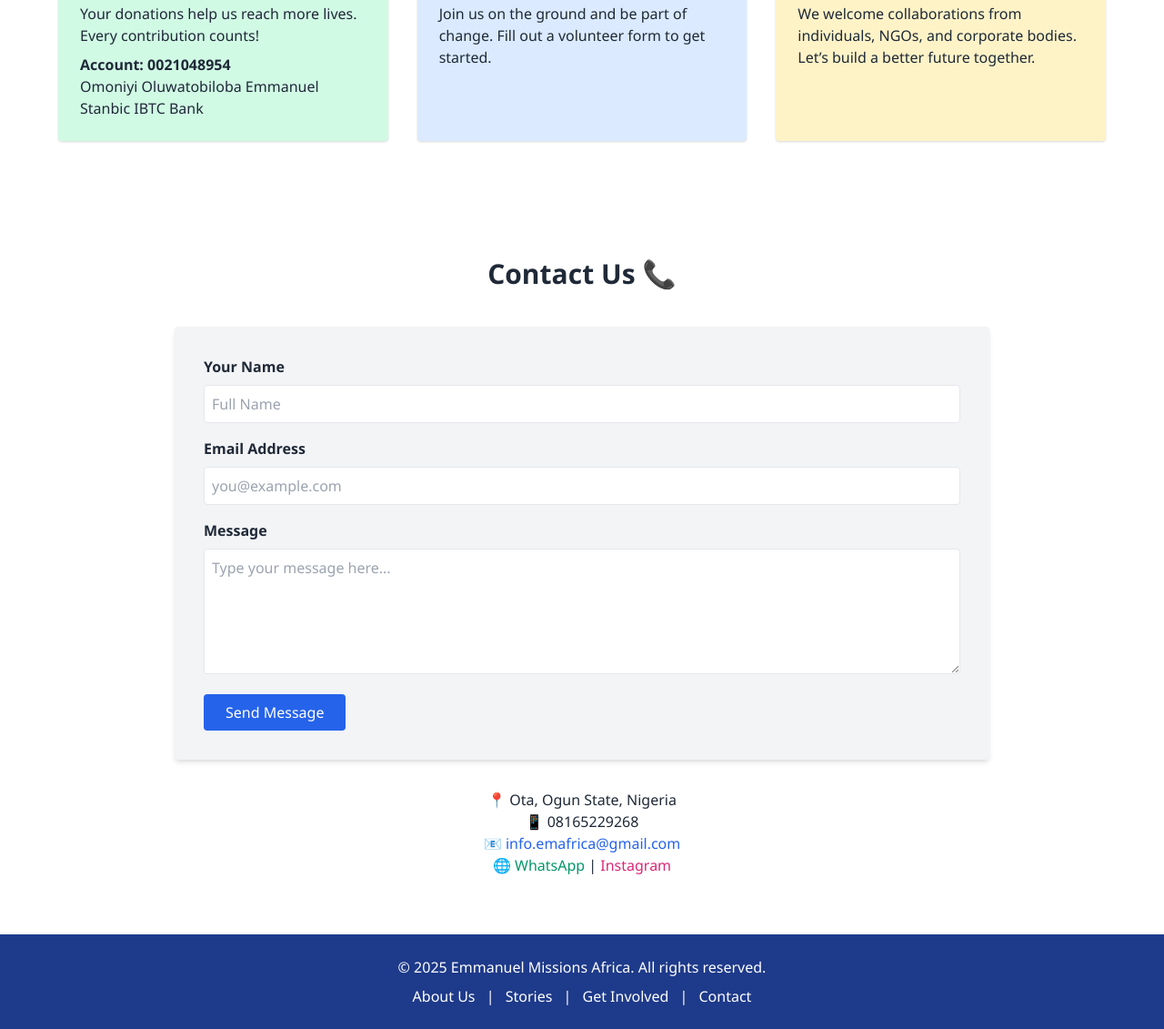
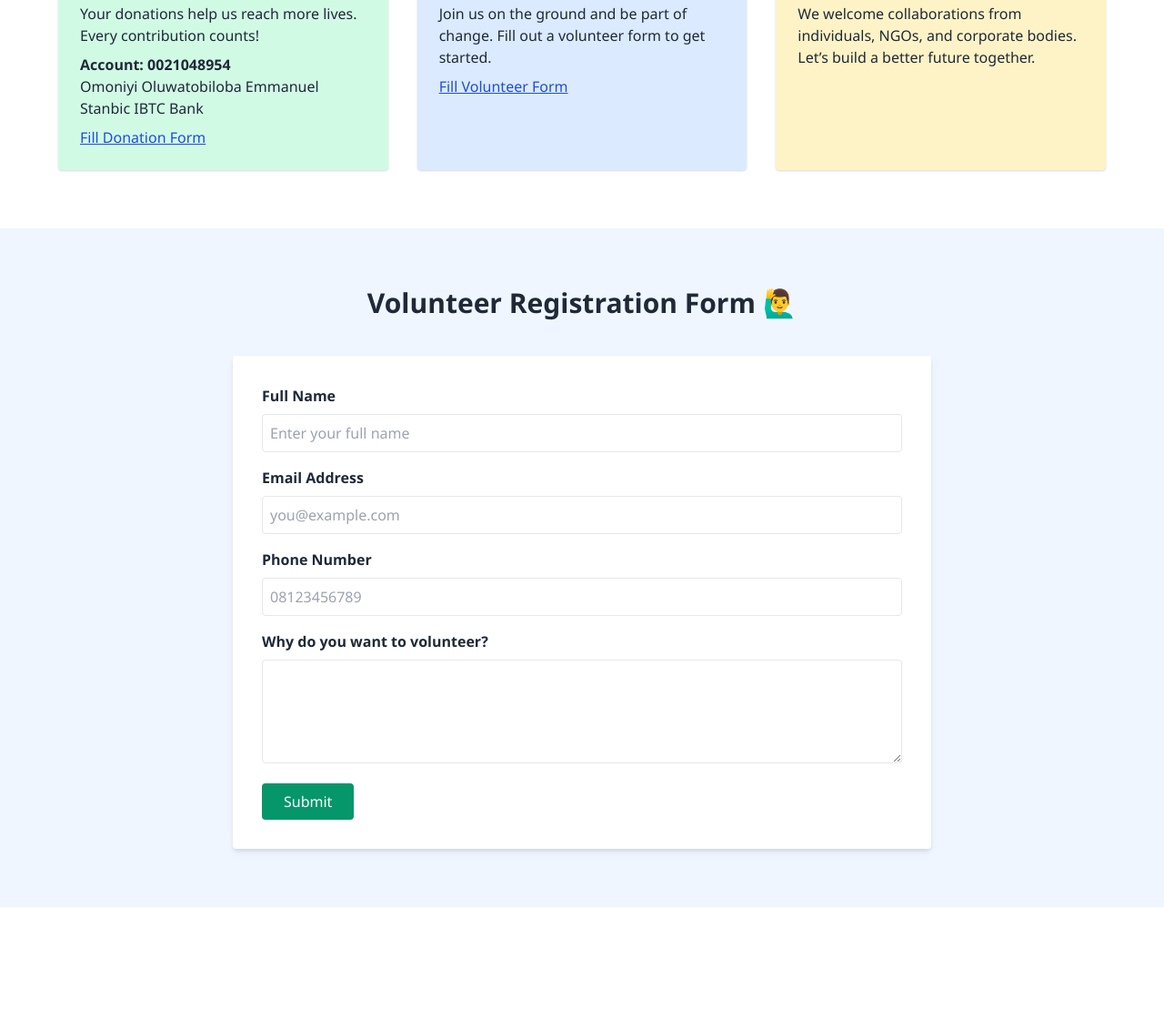
Before and after one commit to EALimited/EMAfrica, a plain HTML site: page index.html in a window 1280 px wide. Shown: the part 3609-4740 px from the top of the page at 91% size. After the commit the page ends 4606 px from the top, so only its background shows below. Drawn offline with nearby package versions, Linux system fonts and the light colour scheme.

Commit message:
index.html

```diff
--- a/index.html
+++ b/index.html
@@ -86,10 +86,12 @@
           <p class="mt-2 font-semibold">Account: 0021048954</p>
           <p>Omoniyi Oluwatobiloba Emmanuel</p>
           <p>Stanbic IBTC Bank</p>
+          <a href="#donate" class="text-blue-700 underline mt-2 inline-block">Fill Donation Form</a>
         </div>
         <div class="bg-blue-100 p-6 rounded shadow">
           <h3 class="text-xl font-semibold mb-4">Volunteer 🙋‍♀️</h3>
           <p>Join us on the ground and be part of change. Fill out a volunteer form to get started.</p>
+          <a href="#volunteer" class="text-blue-700 underline mt-2 inline-block">Fill Volunteer Form</a>
         </div>
         <div class="bg-yellow-100 p-6 rounded shadow">
           <h3 class="text-xl font-semibold mb-4">Partner With Us 🤝</h3>
@@ -99,43 +101,24 @@
     </div>
   </section>
 
-  <!-- Contact Section -->
-  <section id="contact" class="py-16 px-6 bg-white">
-    <div class="max-w-4xl mx-auto">
-      <h2 class="text-3xl font-bold text-center mb-10">Contact Us 📞</h2>
-      <form class="bg-gray-100 p-8 rounded shadow-md">
-        <label class="block mb-2 font-semibold">Your Name</label>
-        <input type="text" class="w-full p-2 rounded mb-4 border" placeholder="Full Name">
+  <!-- Volunteer Form Section -->
+  <section id="volunteer" class="py-16 px-6 bg-blue-50">
+    <div class="max-w-3xl mx-auto">
+      <h2 class="text-3xl font-bold text-center mb-10">Volunteer Registration Form 🙋‍♂️</h2>
+      <form class="bg-white p-8 rounded shadow-md">
+        <label class="block mb-2 font-semibold">Full Name</label>
+        <input type="text" class="w-full p-2 rounded mb-4 border" placeholder="Enter your full name">
 
         <label class="block mb-2 font-semibold">Email Address</label>
         <input type="email" class="w-full p-2 rounded mb-4 border" placeholder="you@example.com">
 
-        <label class="block mb-2 font-semibold">Message</label>
-        <textarea class="w-full p-2 rounded mb-4 border" rows="5" placeholder="Type your message here..."></textarea>
+        <label class="block mb-2 font-semibold">Phone Number</label>
+        <input type="tel" class="w-full p-2 rounded mb-4 border" placeholder="08123456789">
 
-        <button type="submit" class="bg-blue-600 hover:bg-blue-700 text-white px-6 py-2 rounded">Send Message</button>
+        <label class="block mb-2 font-semibold">Why do you want to volunteer?</label>
+        <textarea class="w-full p-2 rounded mb-4 border" rows="4"></textarea>
+
+        <button type="submit" class="bg-green-600 hover:bg-green-700 text-white px-6 py-2 rounded">Submit</button>
       </form>
-      <div class="mt-8 text-center">
-        <p>📍 Ota, Ogun State, Nigeria</p>
-        <p>📱 08165229268</p>
-        <p>📧 <a href="mailto:info.emafrica@gmail.com" class="text-blue-600">info.emafrica@gmail.com</a></p>
-        <p>🌐 <a href="https://wa.me/2349115206597" target="_blank" class="text-green-600">WhatsApp</a> | <a href="https://www.instagram.com/emmanuel_m.africa/" target="_blank" class="text-pink-600">Instagram</a></p>
-      </div>
     </div>
   </section>
-
-  <!-- Footer -->
-  <footer class="bg-blue-900 text-white py-6">
-    <div class="max-w-6xl mx-auto text-center">
-      <p>&copy; 2025 Emmanuel Missions Africa. All rights reserved.</p>
-      <div class="mt-2">
-        <a href="#about" class="px-2">About Us</a> |
-        <a href="#success-stories" class="px-2">Stories</a> |
-        <a href="#involved" class="px-2">Get Involved</a> |
-        <a href="#contact" class="px-2">Contact</a>
-      </div>
-    </div>
-  </footer>
-
-</body>
-</html>
```
